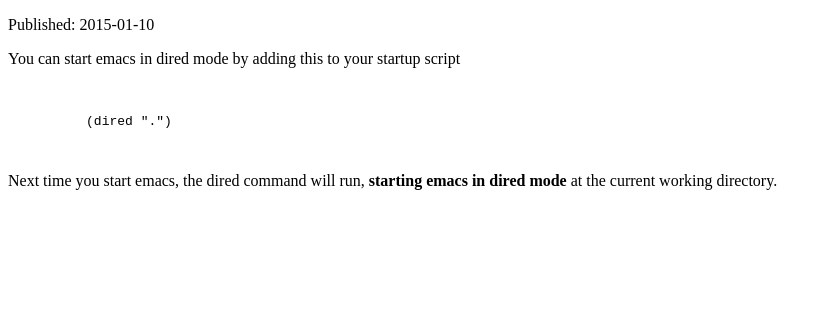
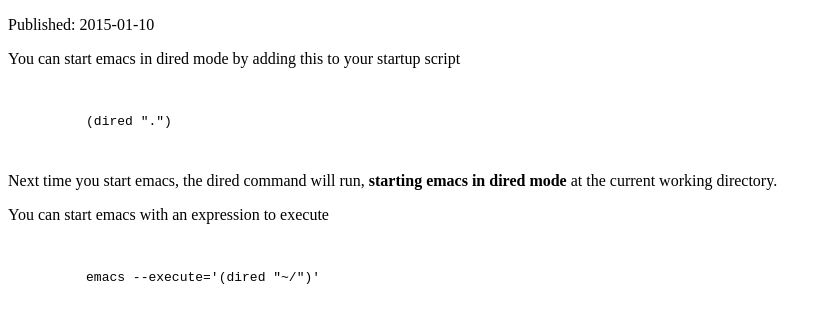
Before and after one commit to lakowske/blog, a website: page articles/start-emacs-in-dired-mode/index.html in a window 1280 px wide. Shown: the part 91-414 px from the top of the page, without its empty margins (0-832 px from the left). Drawn offline with Linux system fonts and the light colour scheme; a script that the page names is missing.

Commit message:
added another way to start emacs in dired from the command line

```diff
--- a/articles/start-emacs-in-dired-mode/index.html
+++ b/articles/start-emacs-in-dired-mode/index.html
@@ -21,6 +21,16 @@
       Next time you start emacs, the dired command will run,
       <b>starting emacs in dired mode</b> at the current working directory.
     </p>
+
+    <p>
+      You can start emacs with an expression to execute
+
+      <pre><code>
+
+	  emacs --execute='(dired "~/")'
+
+      </code></pre>
+
 
   </body>
 
```
